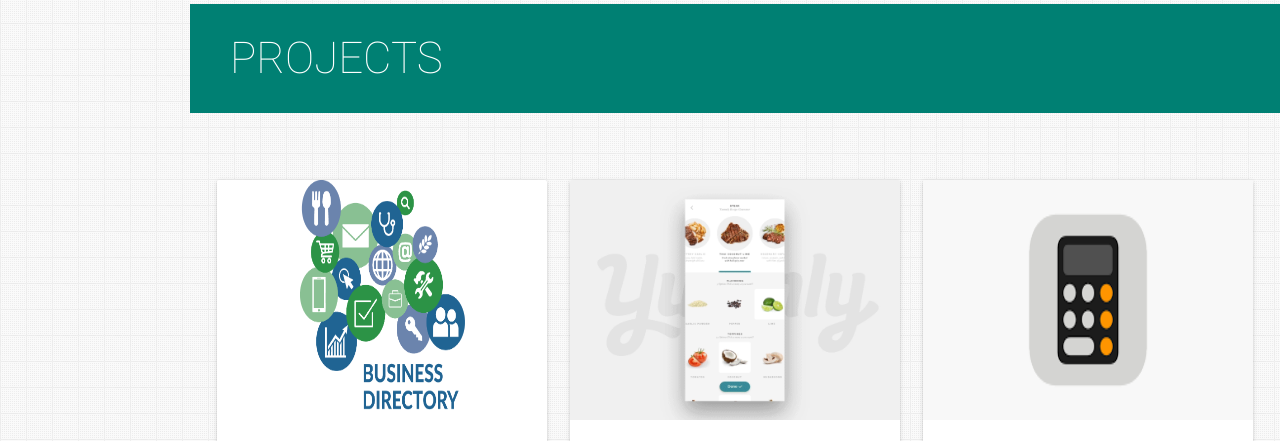
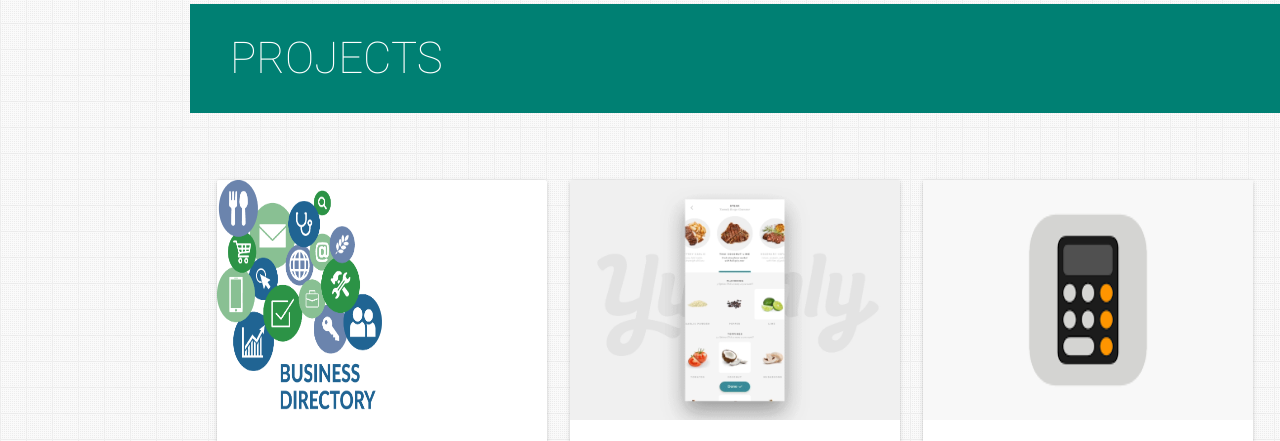
Before and after one commit to SURYANSH9000/SG_Portfolio, a plain HTML site: page index.html in a window 1280 px wide. Shown: the part 2785-3226 px from the top of the page. Drawn offline with nearby package versions, Linux system fonts and the light colour scheme; files whose address does not match are found by name.

Commit message:
Update index.html

```diff
--- a/index.html
+++ b/index.html
@@ -331,8 +331,8 @@ any issues related to API integration and functionality.
         <div class="row">
      <div class="col s12 m6 l4">
             <div class="card medium">
-              <div class="card-image waves-effect waves-block waves-light">
-                <img alt="Django_project" src="/SG_Portfolio/assets/img/business.png" style="height: 100%; width: 50%; margin-left: auto; margin-right: auto;" class="activator" />
+              <div class="card-image waves-effect waves-block waves-light center-align">
+                <img alt="Django_project" src="/SG_Portfolio/assets/img/business.png" style="height: 100%; width: 50%" class="activator" />
               </div>
               <div class="card-content" style="min-height: 150 px;">
                 <span class="card-title activator teal-text hoverline">BUSINESS DIRECTORY - SELF PROJECT<i
```
